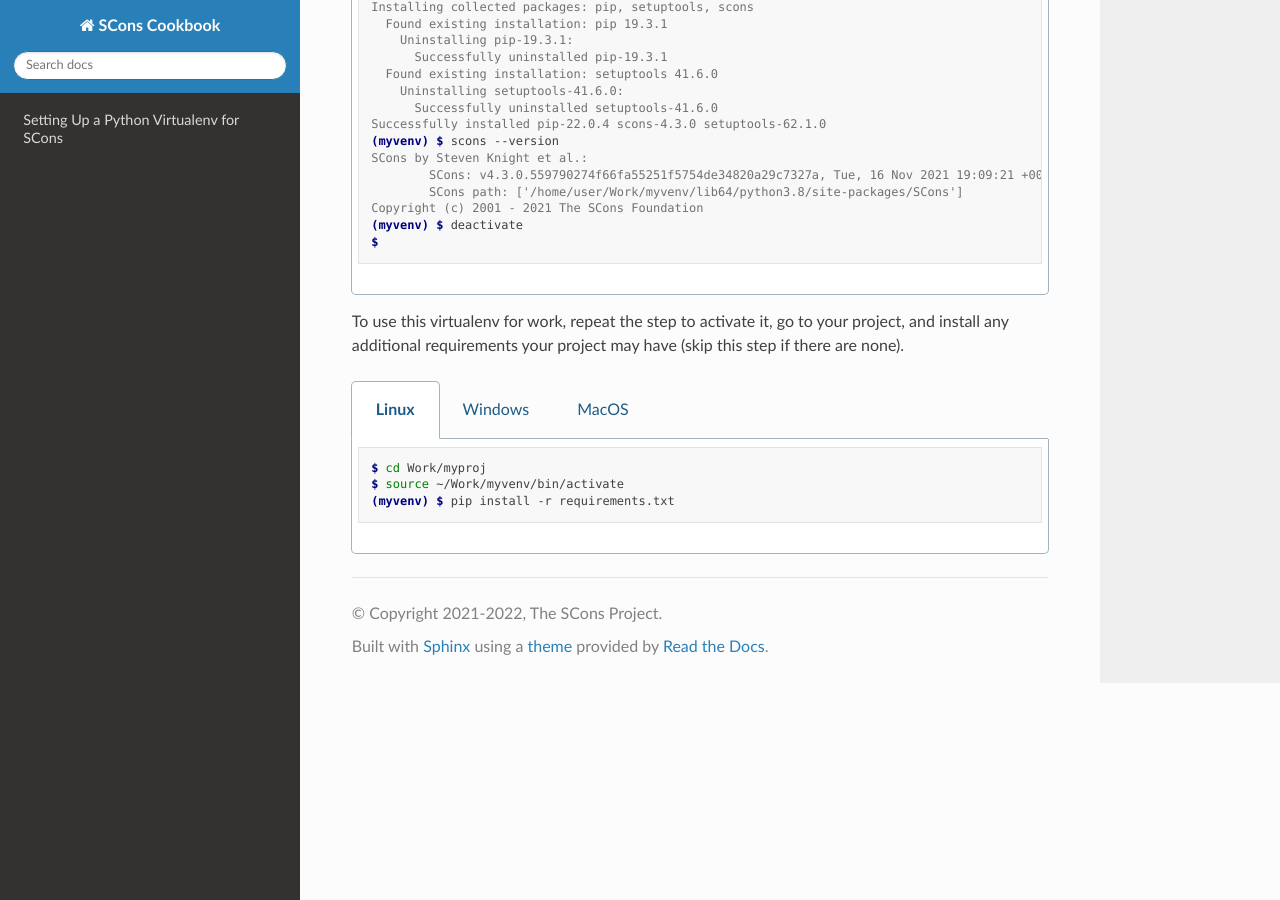
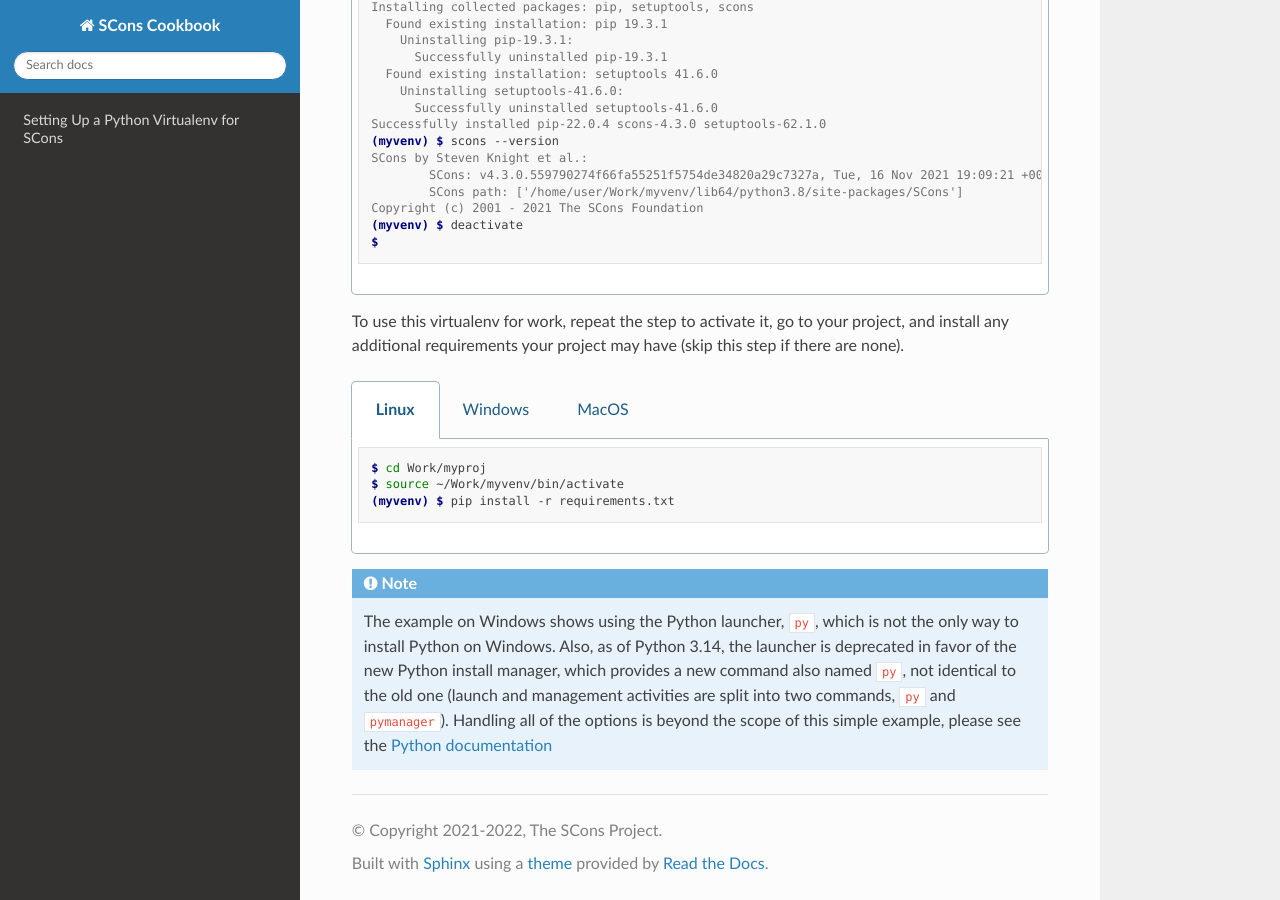
Before and after one commit to SCons/cookbook, a Sphinx documentation site: the page built from docs/recipes/virtualenv.rst, in a window 1280 px wide and 900 px high, scrolled down 644 px. Built offline with Sphinx 7.4.7 and the Read the Docs theme 3.1.0, drawn with Linux system fonts in a browser that asks for light colours.

Commit message:
virtualenvs: add windows note
Windows is too complex to fully describe in the example,
so picked just one complete flow. The playing field
changed further with the release of Python 3.14,
so add a note on the topic with a pointer to more
descriptions for those who want it.

Signed-off-by: Mats Wichmann <mats@linux.com>

```diff
--- a/docs/recipes/virtualenv.rst
+++ b/docs/recipes/virtualenv.rst
@@ -144,3 +144,16 @@
       user@host scons % cd Work/myproj
       user@host myproj % source ~/Work/myvenv/bin/activate
       (myvenv) user@host myproj % pip install -r requirements.txt
+
+
+.. note::
+   The example on Windows shows using the Python launcher, ``py``,
+   which is not the only way to install Python on Windows.
+   Also, as of Python 3.14, the launcher is deprecated in favor
+   of the new Python install manager, which provides a new
+   command also named ``py``, not identical to the old one
+   (launch and management activities are split into two
+   commands, ``py`` and ``pymanager``).
+   Handling all of the options is beyond the scope of this
+   simple example, please see the
+   `Python documentation <https://docs.python.org/3/using/windows.html>`_
```
